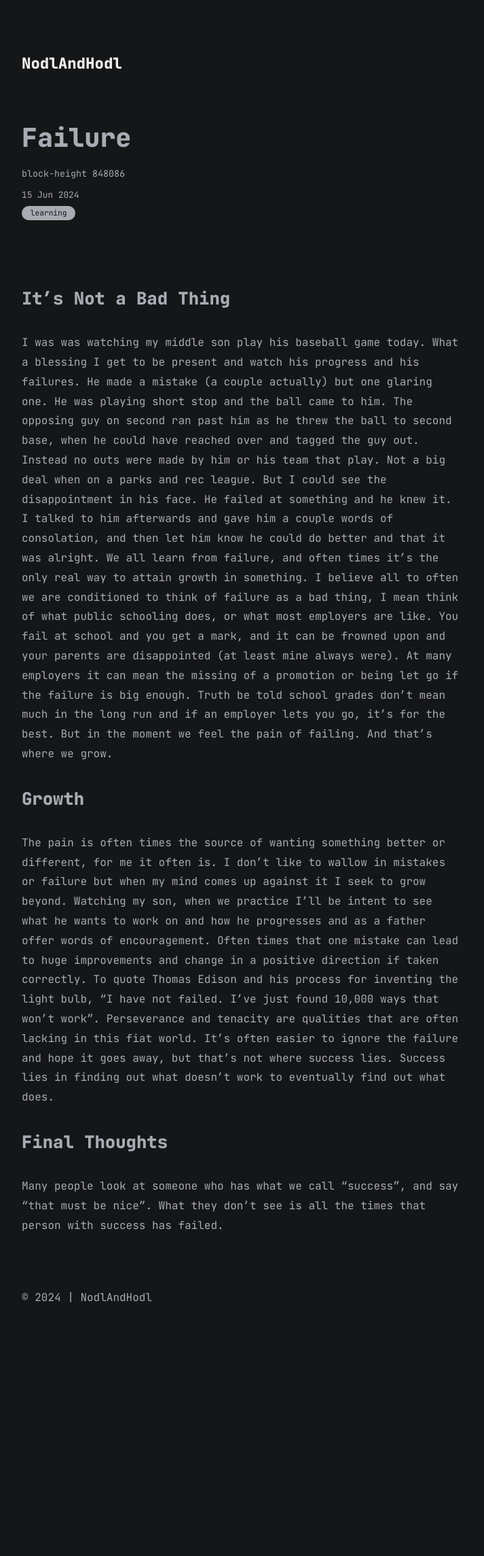
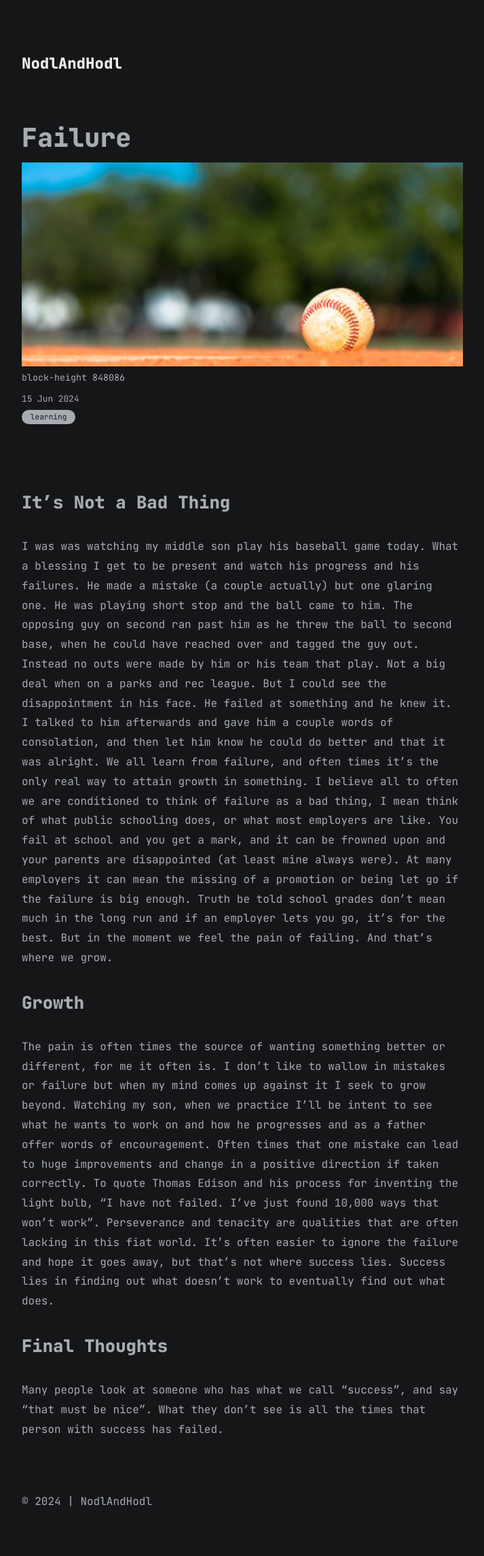
Before and after one commit to shoupn/nodlAndhodl.github.io, a Jekyll site: the page built from all_collections/_posts/2024-06-24-failure.md, in a window 1280 px wide. Shown: the whole page at 68% size, without its empty margins (283-996 px from the left). Built offline with Jekyll 4.4.1, drawn with Linux system fonts in a browser that asks for light colours; before the commit the page ends 1989 px from its top, so only the background shows below that.

Commit message:
adding post

```diff
--- a/_layouts/post.html
+++ b/_layouts/post.html
@@ -7,6 +7,13 @@
       <section class="article">
         <div class="article-header">
           <h2 class="article-title">{{page.title}}</h2>
+          {% if page.header_image %}
+          <img
+            src="{{page.header_image}}"
+            alt="{{page.title}}"
+            class="header-image"
+          />
+          {% endif %}
           {% if page.block-height %}
           <small class="text">block-height {{page.block-height}}</small>
           {% endif %}
--- a/assets/css/post.css
+++ b/assets/css/post.css
@@ -161,7 +161,7 @@ main {
   margin: 1rem 0;
 }
 .content img.emoji {
-	margin: 0 !important;
+  margin: 0 !important;
 }
 
 /* pre , code */
@@ -221,3 +221,13 @@ main {
     padding: 1.5rem;
   }
 }
+
+.header-image {
+  display: block;
+  margin-left: auto;
+  margin-right: auto;
+  width: 100%;
+  height: 300px; /* Set a fixed height */
+  object-fit: cover; /* Crop the image to cover the box */
+  overflow: hidden; /* Hide the parts of the image that don't fit in the box */
+}
```
Also changed, not shown: assets/images/baseball.jpg (added).
